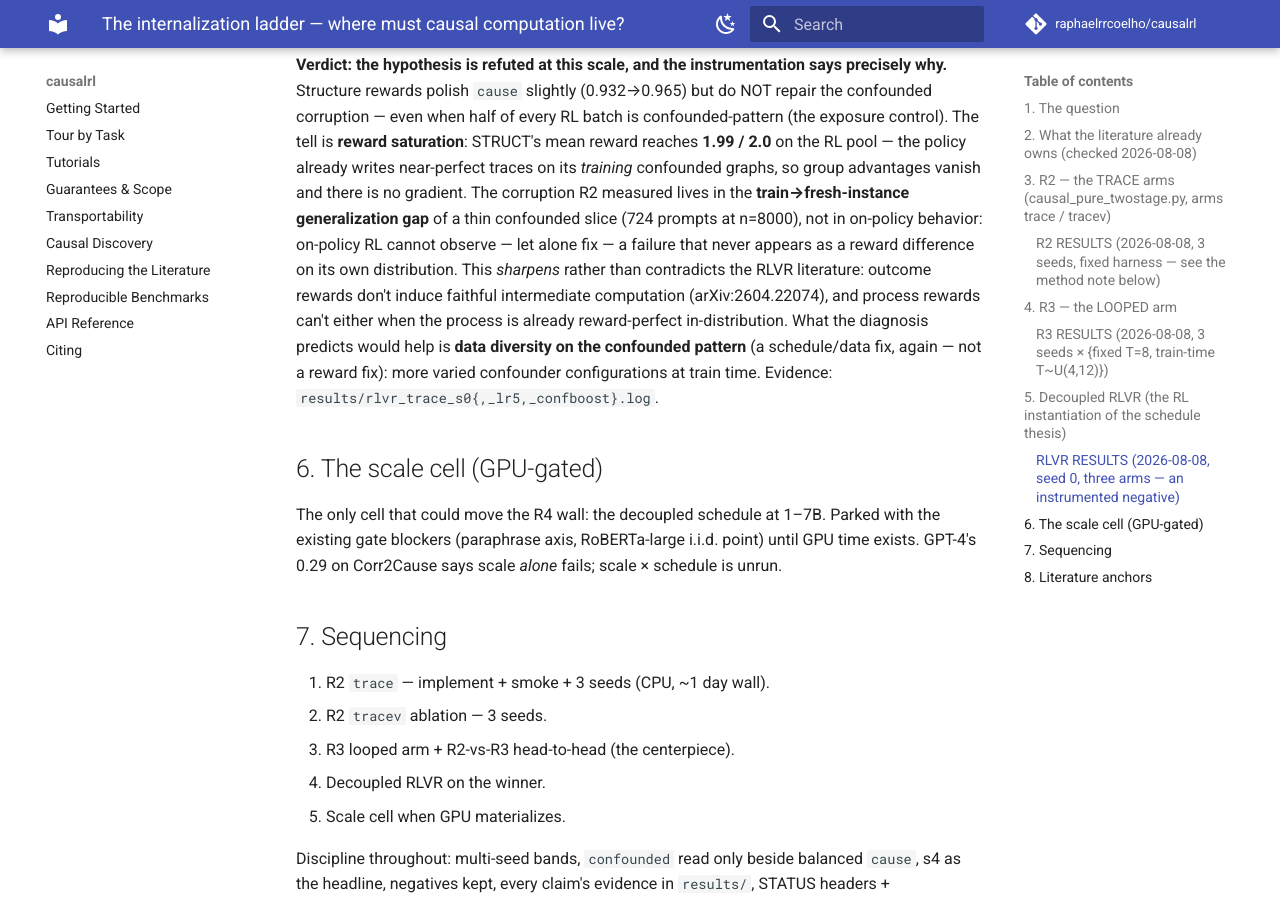
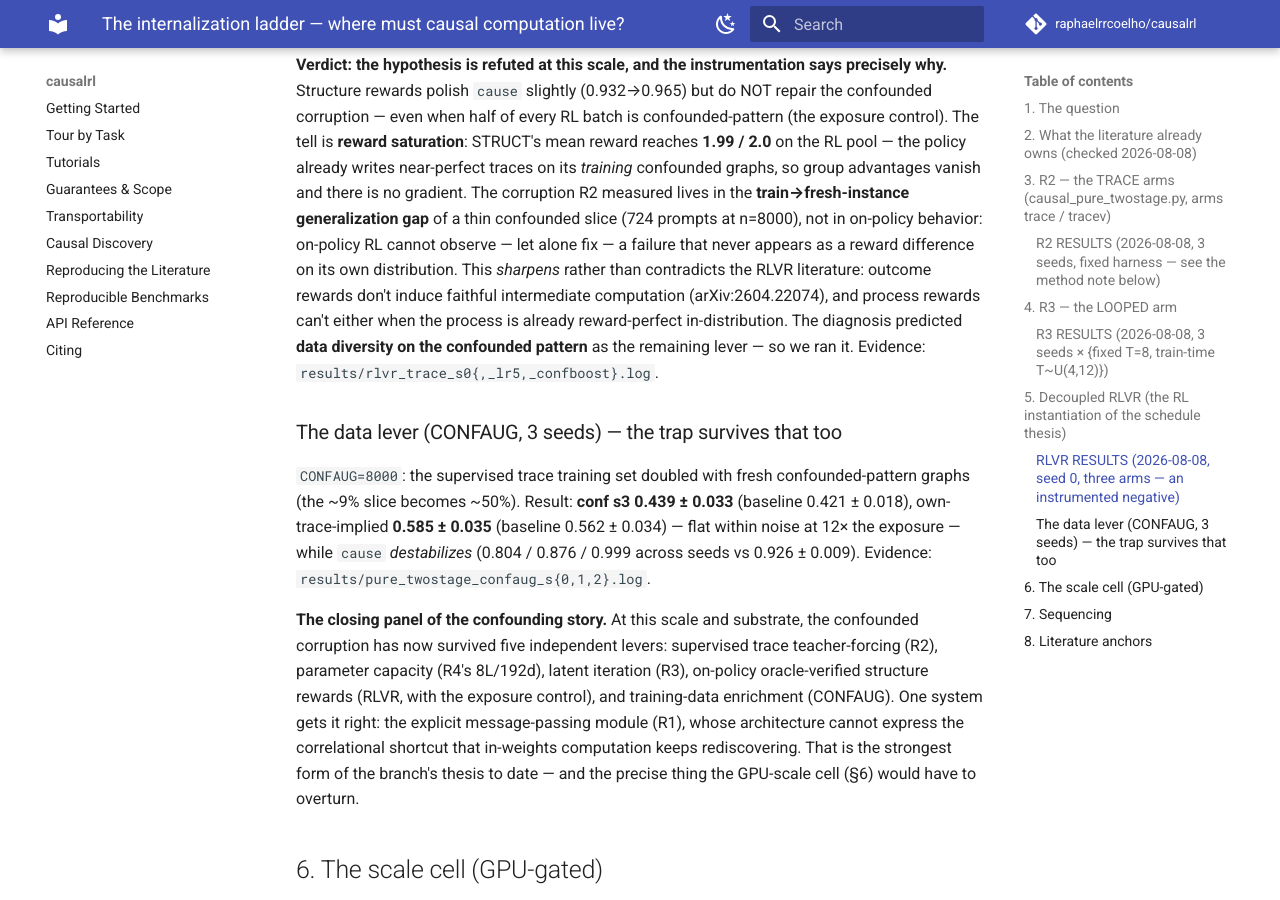
Before and after one commit to raphaelrrcoelho/causalrl, an MkDocs documentation site: the page built from docs/causal_llm/LADDER.md, in a window 1280 px wide and 900 px high, scrolled down 5699 px. Built offline with MkDocs 1.6.1 and Material for MkDocs 9.7.7, drawn with Linux system fonts in a browser that asks for light colours; comment, search, counter and statistics services are not loaded.

Commit message:
feat(examples): the data lever fails too — five levers, one immovable trap
CONFAUG=8000 (3 seeds): supervised trace training doubled with fresh
confounded-pattern graphs (the ~9% slice becomes ~50%). The trap does
not move — conf s3 0.439+/-0.033 vs baseline 0.421+/-0.018, own-trace
0.585+/-0.035 vs 0.562+/-0.034 — while cause DESTABILIZES
(0.804/0.876/0.999 across seeds vs 0.926+/-0.009).

Closing panel of the confounding story: at this scale the corruption
has survived (1) supervised trace teacher-forcing, (2) 4.4x capacity,
(3) latent iteration, (4) on-policy oracle-verified structure rewards
with an exposure control, and (5) 12x training-data enrichment. The
one system that solves it is the explicit message-passing module,
whose architecture cannot express the correlational shortcut that
in-weights computation keeps rediscovering. The GPU-scale cell is the
only remaining way to overturn this.

```diff
--- a/docs/causal_llm/LADDER.md
+++ b/docs/causal_llm/LADDER.md
@@ -206,9 +206,25 @@ not in on-policy behavior: on-policy RL cannot observe — let alone fix — a f
 appears as a reward difference on its own distribution. This *sharpens* rather than contradicts
 the RLVR literature: outcome rewards don't induce faithful intermediate computation
 (arXiv:2604.22074), and process rewards can't either when the process is already reward-perfect
-in-distribution. What the diagnosis predicts would help is **data diversity on the confounded
-pattern** (a schedule/data fix, again — not a reward fix): more varied confounder configurations
-at train time. Evidence: `results/rlvr_trace_s0{,_lr5,_confboost}.log`.
+in-distribution. The diagnosis predicted **data diversity on the confounded pattern** as the
+remaining lever — so we ran it. Evidence: `results/rlvr_trace_s0{,_lr5,_confboost}.log`.
+
+### The data lever (CONFAUG, 3 seeds) — the trap survives that too
+
+`CONFAUG=8000`: the supervised trace training set doubled with fresh confounded-pattern graphs
+(the ~9% slice becomes ~50%). Result: **conf s3 0.439 ± 0.033** (baseline 0.421 ± 0.018),
+own-trace-implied **0.585 ± 0.035** (baseline 0.562 ± 0.034) — flat within noise at 12× the
+exposure — while `cause` *destabilizes* (0.804 / 0.876 / 0.999 across seeds vs 0.926 ± 0.009).
+Evidence: `results/pure_twostage_confaug_s{0,1,2}.log`.
+
+**The closing panel of the confounding story.** At this scale and substrate, the confounded
+corruption has now survived five independent levers: supervised trace teacher-forcing (R2),
+parameter capacity (R4's 8L/192d), latent iteration (R3), on-policy oracle-verified structure
+rewards (RLVR, with the exposure control), and training-data enrichment (CONFAUG). One system gets
+it right: the explicit message-passing module (R1), whose architecture cannot express the
+correlational shortcut that in-weights computation keeps rediscovering. That is the strongest form
+of the branch's thesis to date — and the precise thing the GPU-scale cell (§6) would have to
+overturn.
 
 ## 6. The scale cell (GPU-gated)
 
```
Also changed, not shown: examples/CONTINUE_HERE.md (+8 -3 lines), 4 other files.
